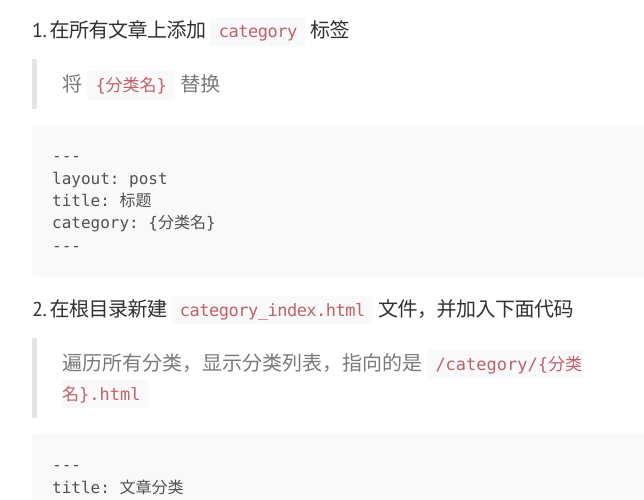
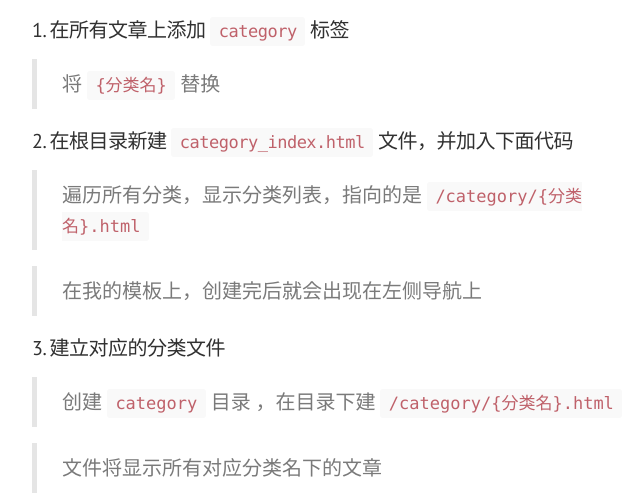
Before and after one commit to hxjiejie/jekyll_demo, a Jekyll site: the page built from _posts/2016-09-11-category.md, in a window 1280 px wide and 1400 px high, scrolled down 1088 px. Shown: the part 114-614 px from the top of the window, without its empty margins (248-892 px from the left). Built offline with Jekyll 4.4.1, drawn with Linux system fonts in a browser that asks for light colours; comment, search, counter and statistics services are not loaded; some of the changed text lies outside the part shown.

Commit message:
Update 2016-09-11-category.md

````diff
--- a/_posts/2016-09-11-category.md
+++ b/_posts/2016-09-11-category.md
@@ -21,32 +21,13 @@ category: github-page
 
 > 将 `{分类名}` 替换
 
-```
----
-layout: post
-title: 标题
-category: {分类名}
----
-```
+
 
 ##### 2. 在根目录新建 `category_index.html` 文件，并加入下面代码
 
 > 遍历所有分类，显示分类列表，指向的是 `/category/{分类名}.html`
 
-```
----
-title: 文章分类
-layout: page
----
-<ul>
-{% for category in site.categories %}
-    <li>
-        <a href="/category/{{ category | first }}/">{{ category | first }} </a>
-        <span>({{ category | last | size }})</span>
-     </li>
-{% endfor %}
-</ul>
-```
+
 
 > 在我的模板上，创建完后就会出现在左侧导航上
 
@@ -56,20 +37,7 @@ layout: page
 
 > 文件将显示所有对应分类名下的文章
 
-```
----
-title: Ubuntu
-layout: category
----
-<ul>
-{% for post in site.categories.{分类名} %}
-    <li>
-        <span><small>{{ post.date | date_to_string }}</small></span>
-        <a href='{{ site.baseurl }}{{ post.url }}'> {{ post.title }}</a>
-    </li>
-{% endfor %}
-</ul>
-```
+
 
 ##### 4. 查看自己的分类功能
 
````
